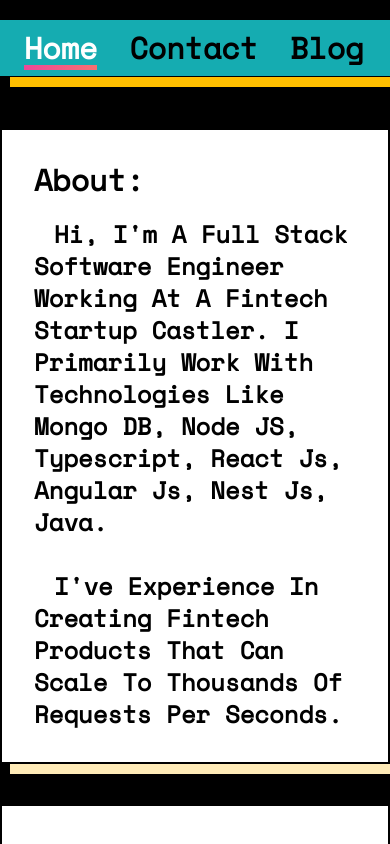
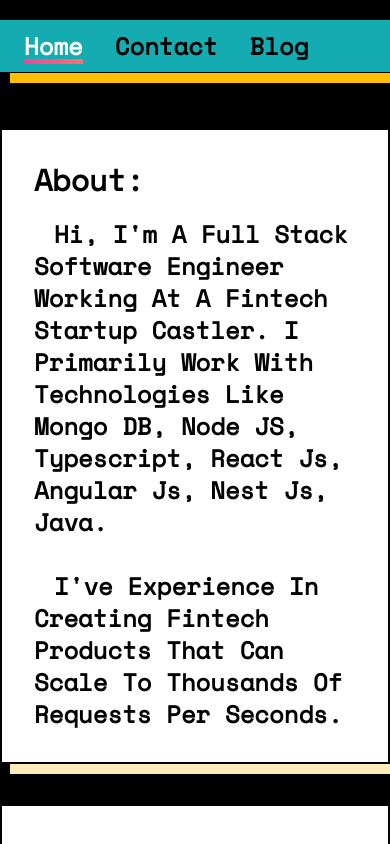
Before and after one commit to tiwari-ai-harsh/Portfolio-Website, a Next.js app: page / in a window 390 px wide. Built offline with nearby package versions, Linux system fonts and the light colour scheme; what taos would draw is missing.

Commit message:
Made the nav bar textsize to be responsive too

```diff
--- a/components/nav/navLink.tsx
+++ b/components/nav/navLink.tsx
@@ -12,7 +12,7 @@ export default function NavLink({
   return (
     <Link
       href={to}
-      className={`mx-4 text-3xl font-semibold transition-all duration-300 ease-in-out group`}
+      className={`mx-4 text-2xl md:text-3xl font-semibold transition-all duration-300 ease-in-out group`}
     >
       <span
         className={`bg-left-bottom bg-gradient-to-r from-pink-500 to-red-400 bg-[length:0%_2px] bg-no-repeat ${
```
